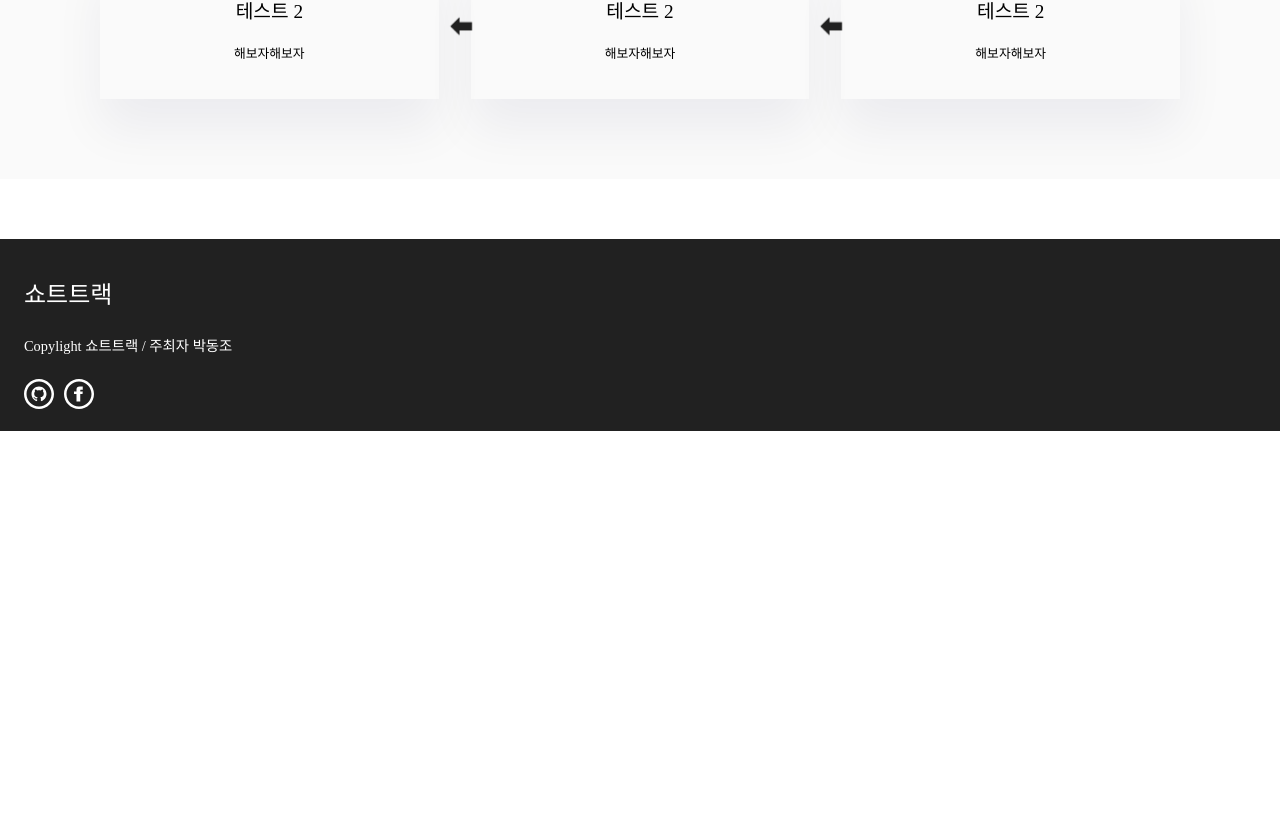
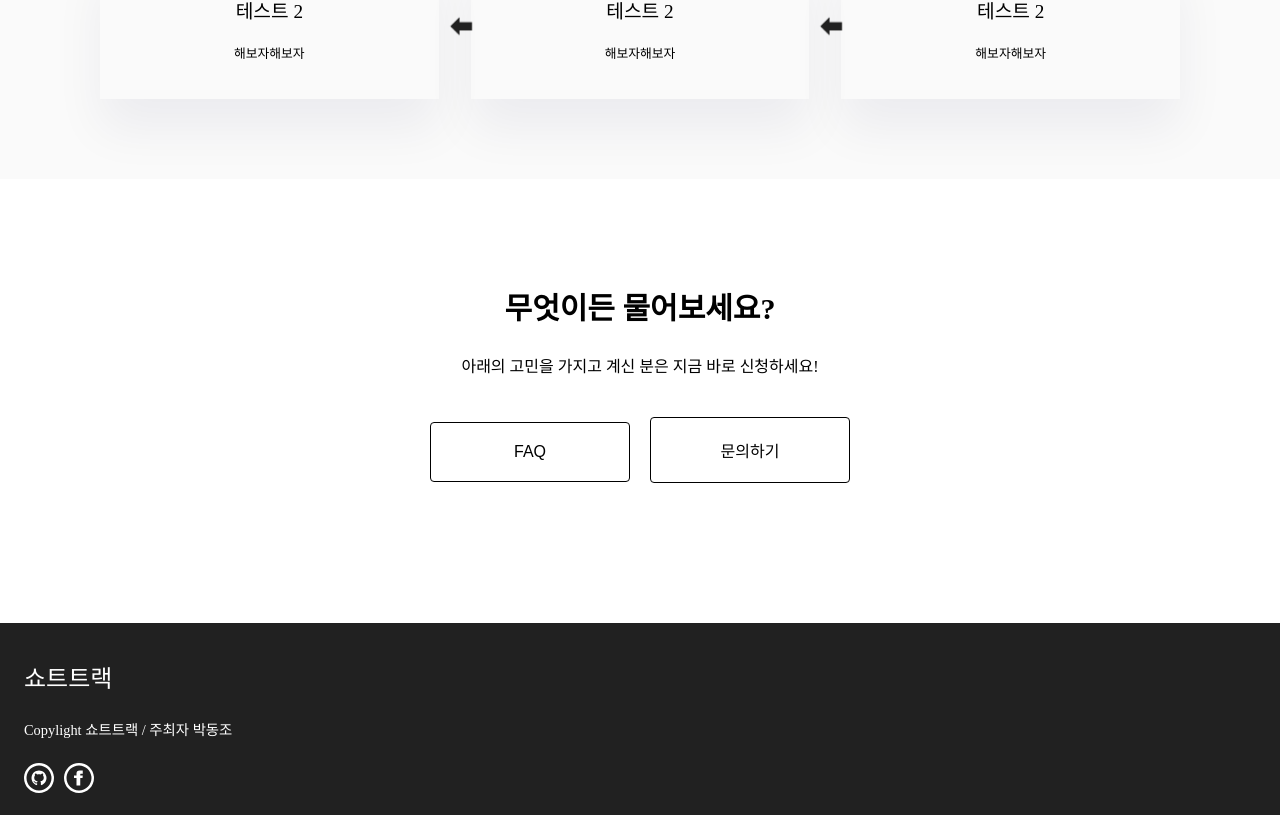
Before and after one commit to ParkDongJo/ParkDongJo.github.io, a React (Create React App) app: page / in a window 1280 px wide. Shown: the part 3543-4358 px from the top of the page. Before the commit the page ends 3974 px from the top, so only its background shows below. Built offline with nearby package versions, Linux system fonts and the light colour scheme; a web font is replaced by a local one.

Commit message:
Feat: Applied the CourseList component

```diff
--- a/src/conponents/CourseList.tsx
+++ b/src/conponents/CourseList.tsx
@@ -38,6 +38,11 @@ type Props = {
 }
 
 const Container = styled.div`
+    width: 960px;
+    margin: 0 auto;
+    display: flex;
+    flex-direction: column;
+    align-items: center;
 `
 const Row = styled.div`
 `
--- a/src/pages/Home.tsx
+++ b/src/pages/Home.tsx
@@ -5,6 +5,7 @@ import IconCardList, { CardType } from '../conponents/IconCardList'
 import FlatCard from '../conponents/FlatCard';
 import LongCard from '../conponents/LongCard';
 import TileList from '../conponents/TileList';
+import Button, { ButtonType } from '../conponents/Button';
 import recommends from '../fixtures/recommends.json'
 import processes from '../fixtures/processes.json'
 
@@ -46,6 +47,12 @@ const Home: React.FC = () => {
                         <div></div>
                     </TileList>
                 </BackgroundLayout>
+                <BackgroundLayout bgColor={"#ffffff"}>
+                    <h2>무엇이든 물어보세요?</h2>
+                    <p>아래의 고민을 가지고 계신 분은 지금 바로 신청하세요!</p>
+                    <Button type={ButtonType.Primary} size={"medium"} title={"FAQ"} onPress={() => {}} />
+                    <Button type={ButtonType.Primary} size={"medium"} title={"문의하기"} onPress={() => {}} />
+                </BackgroundLayout>
             </MainContents>
         </>
     )
@@ -75,4 +82,7 @@ const BackgroundLayout = styled.div<{ bgColor: string }>`
         font-size: 1em;
         margin-bottom: 40px;
     }
+    > button {
+        margin: 0 10px;
+    }
 `
```
